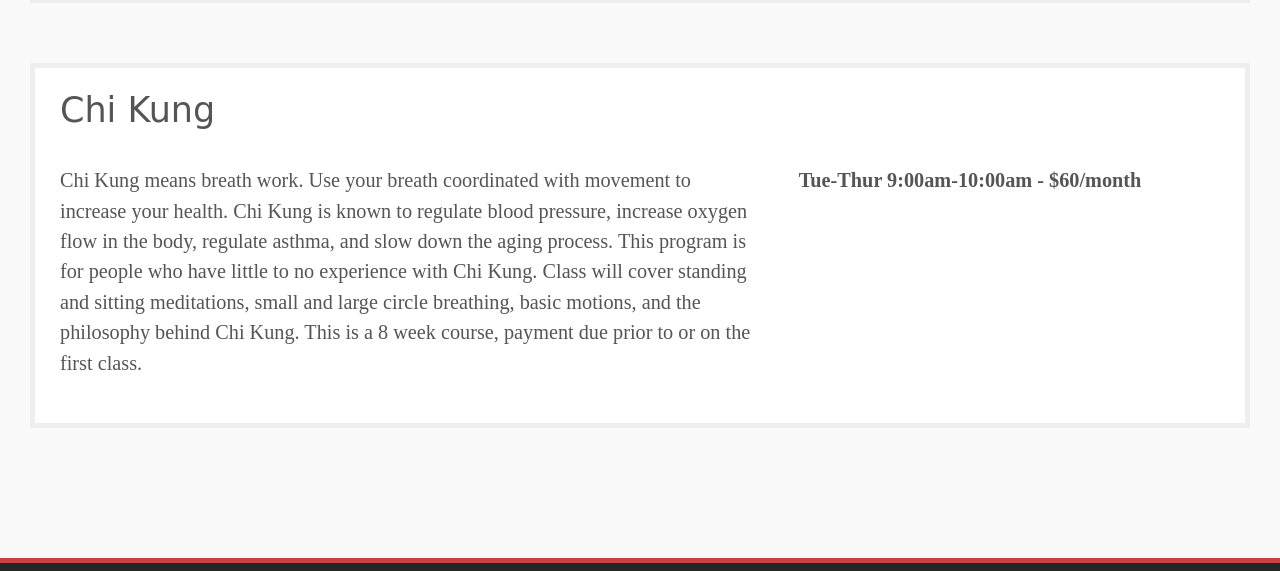
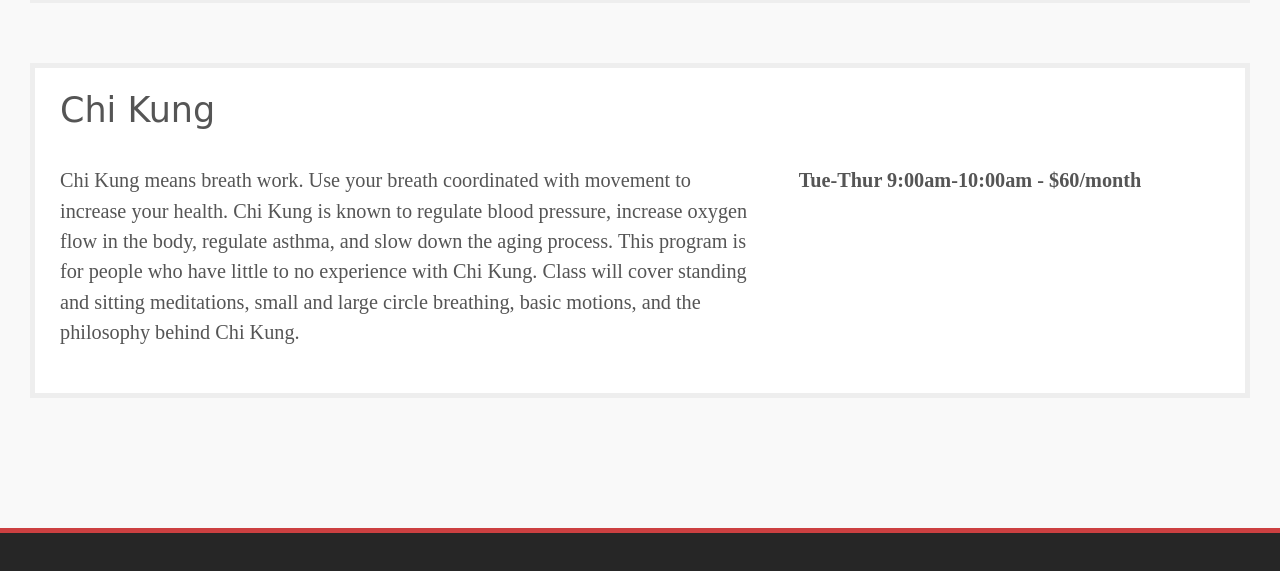
Before and after one commit to aoverkamp/stlkungfu, an Eleventy site: page src/programs.html in a window 1280 px wide. Shown: the part 1768-2339 px from the top of the page. Built offline with nearby package versions, Linux system fonts and the light colour scheme; Eleventy itself is replaced by a stand-in of ours; files that its build step writes are made by us from their sources; a web font is replaced by a local one.

Commit message:
content edit

```diff
--- a/src/programs.html
+++ b/src/programs.html
@@ -67,7 +67,7 @@ bannerAlt: "STL Kung Fu School of Southern Praying Mantis"
 		<h2>Chi Kung</h2>
 		<div class="row row__60-40">
 			<div class="col">
-				<p style="text-align: left;">Chi Kung means breath work. Use your breath coordinated with movement to increase your health. Chi Kung is known to regulate blood pressure, increase oxygen flow in the body, regulate asthma, and slow down the aging process. This program is for people who have little to no experience with Chi Kung. Class will cover standing and sitting meditations, small and large circle breathing, basic motions, and the philosophy behind Chi Kung. This is a 8 week course, payment due prior to or on the first class.</p>
+				<p style="text-align: left;">Chi Kung means breath work. Use your breath coordinated with movement to increase your health. Chi Kung is known to regulate blood pressure, increase oxygen flow in the body, regulate asthma, and slow down the aging process. This program is for people who have little to no experience with Chi Kung. Class will cover standing and sitting meditations, small and large circle breathing, basic motions, and the philosophy behind Chi Kung.</p>
 			</div>
 			<div class="col">
 				<p><strong>Tue-Thur 9:00am-10:00am - $60/month</strong></p>
```
